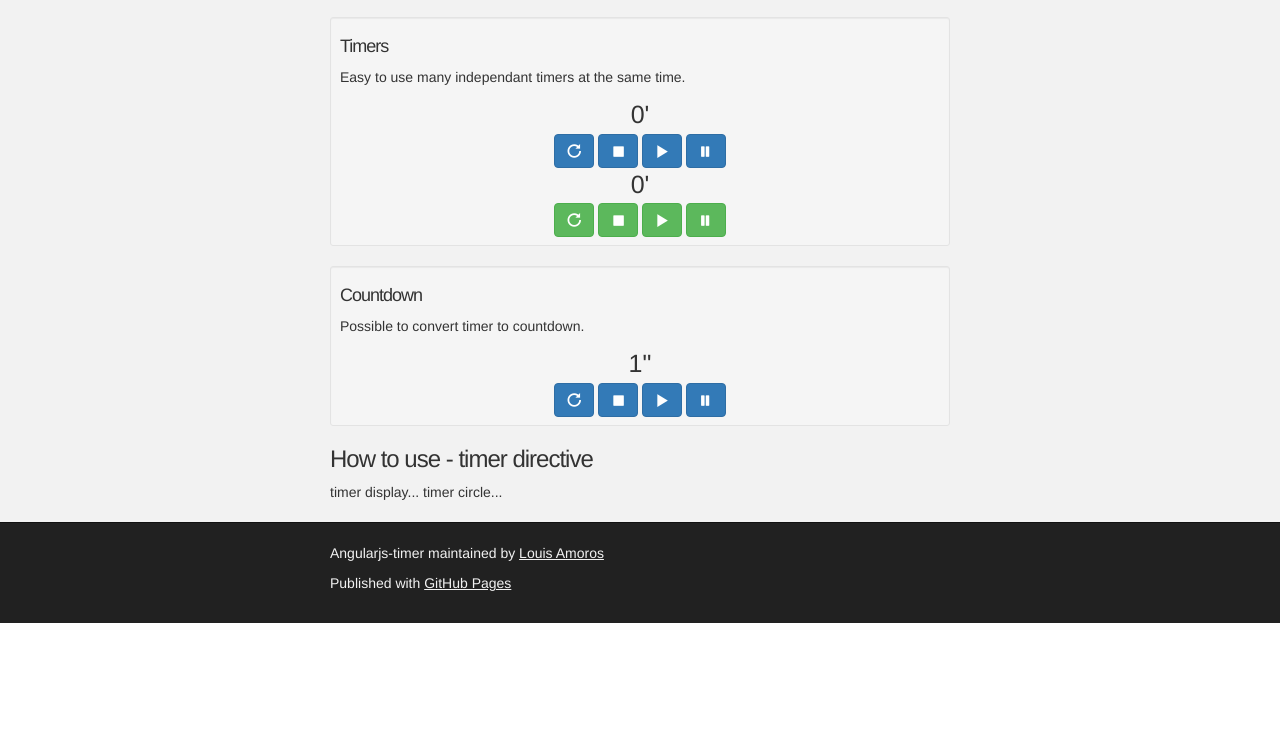
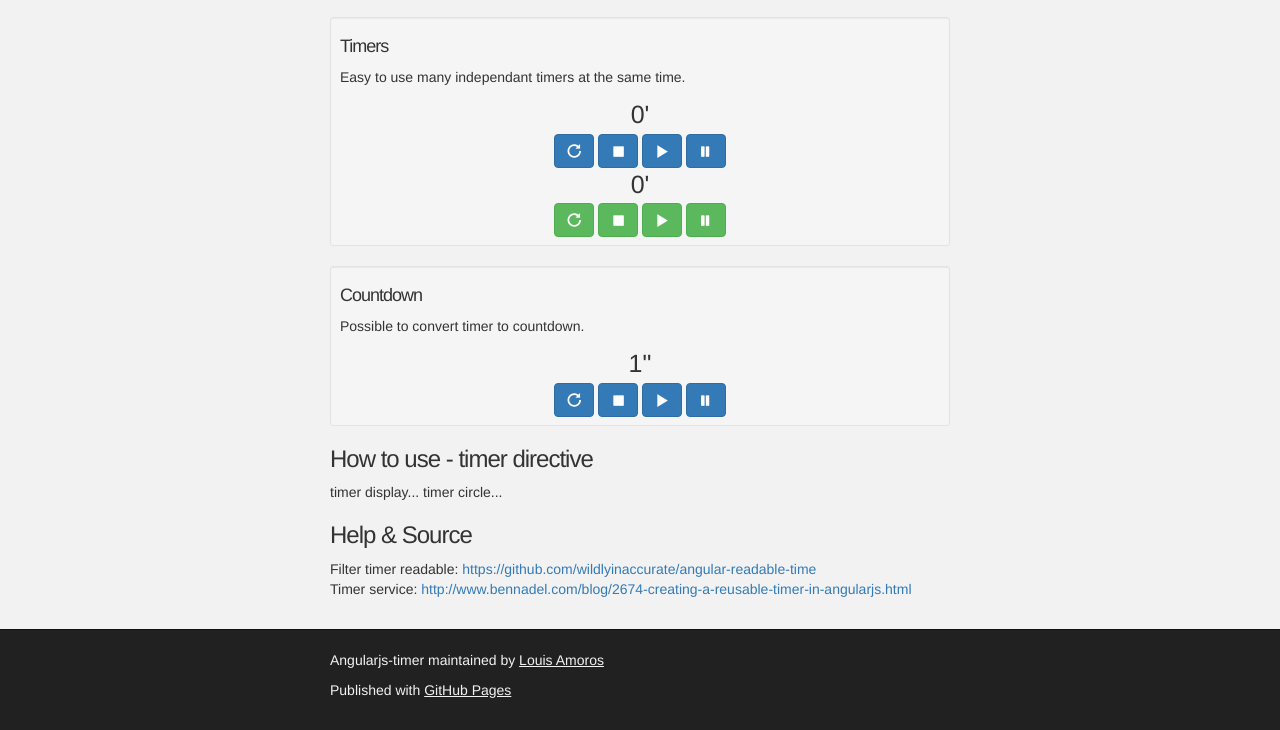
Before and after one commit to louisamoros/angular-timer, a website: page index.html in a window 1280 px wide. Shown: the part 585-1315 px from the top of the page. Before the commit the page ends 1208 px from the top, so only its background shows below. Drawn offline with Linux system fonts and the light colour scheme.

Commit message:
add help and source section

```diff
--- a/index.html
+++ b/index.html
@@ -56,6 +56,14 @@
       <!-- Simple timer circle -->
       timer circle...
       <!-- <div ng-include="'examples/timer-circle/timer-circle.html'" ng-controller='TimerCircleController'></div> -->
+
+      <h3>Help & Source</h3>
+      <p>
+        Filter timer readable:
+        <a href="https://github.com/wildlyinaccurate/angular-readable-time">https://github.com/wildlyinaccurate/angular-readable-time</a>
+        <br>
+        Timer service:
+        <a href="http://www.bennadel.com/blog/2674-creating-a-reusable-timer-in-angularjs.html">http://www.bennadel.com/blog/2674-creating-a-reusable-timer-in-angularjs.html</a>
     </section>
   </div>
 
```
Also changed, not shown: dist/angularjs-timer.js, dist/angularjs-timer.min.js.
